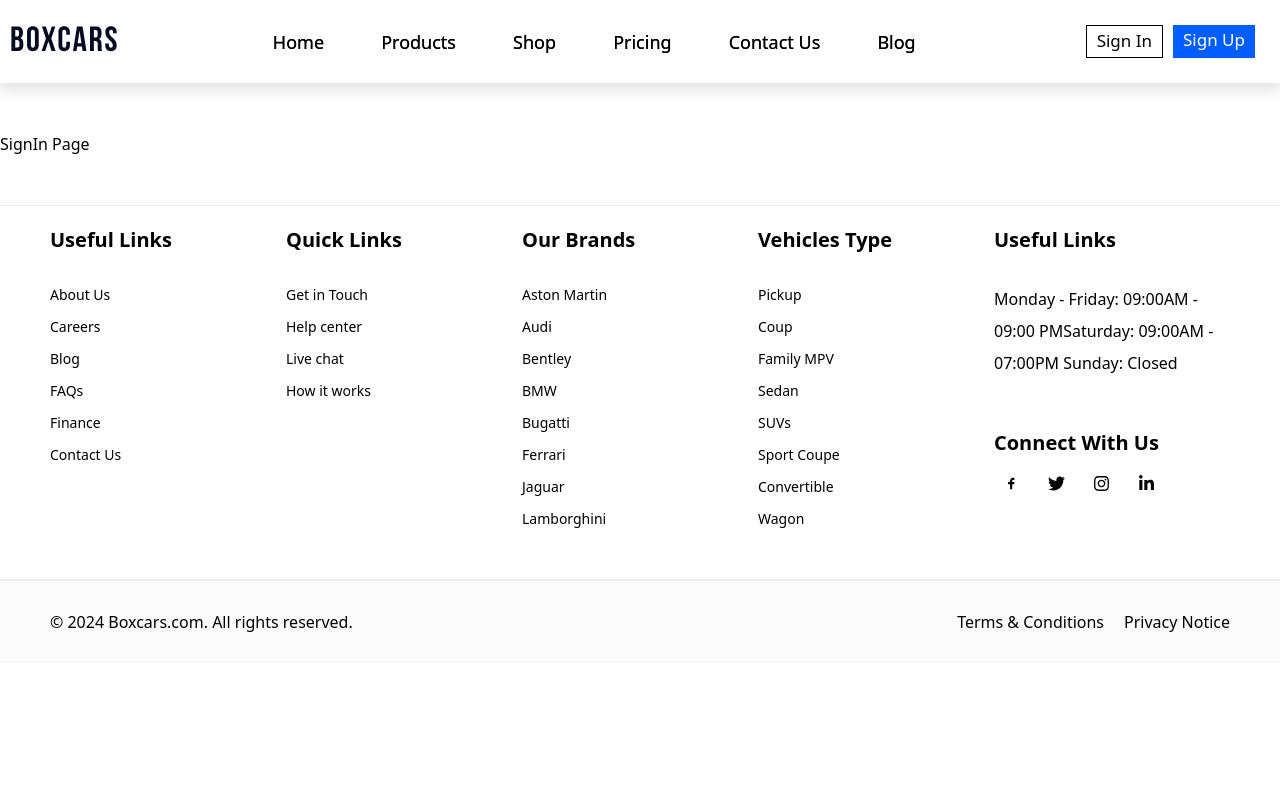
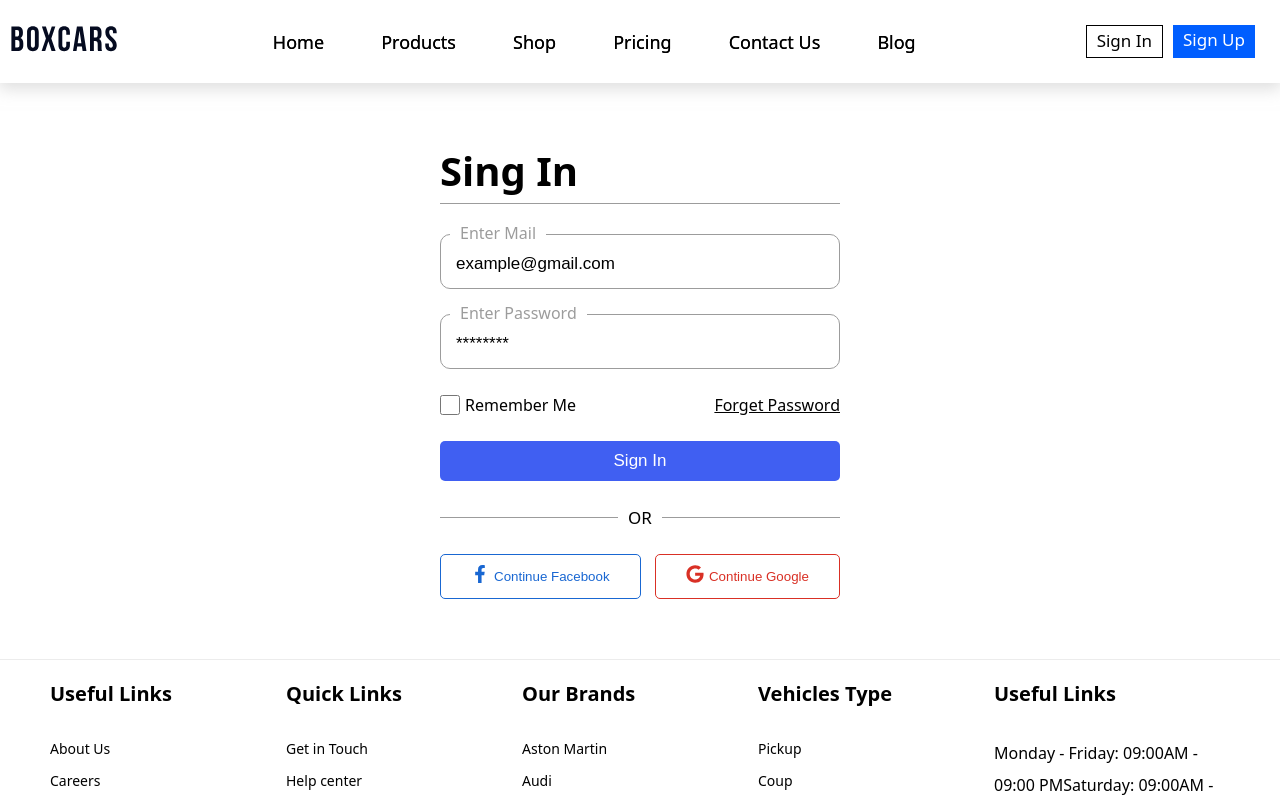
Before and after one commit to DimaShamoev/Car_Rent_WebSite, a React (Vite) app: page /signIn in a window 1280 px wide. Shown: the top 800 px of the page. Built offline with nearby package versions, Linux system fonts and the light colour scheme.

Commit message:
finished sing in page

```diff
--- a/src/Pages/SignIn/SignIn.css
+++ b/src/Pages/SignIn/SignIn.css
@@ -0,0 +1,177 @@
+.sign-in-page {
+    display: flex;
+    justify-content: center;
+    align-items: center;
+}
+
+.sign-in-block {
+    display: flex;
+    flex-direction: column;
+    gap: 30px;
+    width: max-content;
+    max-width: 100%;
+    padding: 10px;
+}
+
+.sign-in-title {
+    font-size: 40px;
+    font-weight: 600;
+    padding: 0 0 5px 0;
+    border-bottom: solid 1px #9c9c9c;
+    cursor: default;
+}
+
+.sign-in-form-block form {
+    display: flex;
+    flex-direction: column;
+    gap: 25px;
+}
+
+.input-block {
+    position: relative;
+}
+
+.input-block span {
+    position: absolute;
+    background-color: white;
+    color: #9c9c9c;
+    padding: 3px 10px;
+    top: -15px;
+    left: 10px;
+}
+
+.input-block input {
+    height: 55px;
+    width: 400px;
+    max-width: 100%;
+    border: solid 1px #9c9c9c;
+    outline: none;
+    padding: 7px 15px 3px 15px;
+    font-size: 17px;
+    border-radius: 10px;
+
+    &::placeholder {
+        margin: 10px 0 0 0;
+        color: black;
+    }
+
+}
+
+.btns-block {
+    display: flex;
+    justify-content: space-between;
+}
+
+.remember-btn {
+    display: flex;
+    align-items: center;
+    gap: 5px;
+}
+
+.remember-btn input {
+    height: 20px;
+    width: 20px;
+}
+
+.forget-pass-btn a {
+    color: black;
+}
+
+.sing-in-btn {
+    display: flex;
+    justify-content: center;
+}
+
+.sing-in-btn button {
+    border: none;
+    cursor: pointer;
+    width: 100%;
+    padding: 10px 0;
+    background-color: #405FF2;
+    color: white;
+    border-radius: 5px;
+    font-size: 17px;
+    transition: 0.2s;
+
+    &:hover {
+        background-color: #0146A6;
+    }
+}
+
+.separate-line {
+    position: relative;
+    display: flex;
+    justify-content: center;
+    align-items: center;
+    gap: 10px;
+    font-size: 17px;
+    cursor: default;
+}
+
+.separate-line::before {
+    content: '';
+    height: 1px;
+    width: 100%;
+    background-color: #9c9c9c;
+}
+
+.separate-line::after {
+    content: '';
+    height: 1px;
+    width: 100%;
+    background-color: #9c9c9c;
+}
+
+.social-btns-block {
+    display: flex;
+    justify-content: space-between;
+}
+
+.social-btns-block button {
+    padding: 10px 30px;
+    display: flex;
+    align-items: center;
+    text-align: center;
+    gap: 5px;
+    background: transparent;
+    border-radius: 5px;
+    cursor: pointer;
+    transition: 0.2s;
+}
+
+.social-btns-block button span {
+    font-size: 18px;
+}
+
+.facebook-btn button {
+    color: #1967D2;
+    border: solid 1px #1967D2;
+
+    &:hover {
+        background-color: #1967D2;
+        color: white;
+    }
+}
+
+.google-btn button {
+    color: #D93025;
+    border: solid 1px #D93025;
+
+    &:hover {
+        background-color: #D93025;
+        color: white;
+    }
+}
+
+@media screen and (max-width: 450px) {
+    .social-btns-block {
+        flex-direction: column;
+        gap: 15px;
+
+    }
+
+    .social-btns-block button {
+        width: 100%;
+        text-align: center;
+    }
+}
--- a/src/Pages/SignIn/SignIn.tsx
+++ b/src/Pages/SignIn/SignIn.tsx
@@ -1,10 +1,47 @@
-import React from 'react'
-import './SignIn.css'
+import React from "react";
+import "./SignIn.css";
+import { FaFacebookF, FaGoogle } from "react-icons/fa";
 
 const SignIn: React.FunctionComponent = () => {
-  return (
-    <div>SignIn Page</div>
-  )
-}
+    return (
+        <div className="sign-in-page">
+            <div className="sign-in-block">
+                <div className="sign-in-title">Sing In</div>
+                <div className="sign-in-form-block">
+                    <form>
+                        <div className="input-block">
+                            <span>Enter Mail</span>
+                            <input type="text" placeholder="example@gmail.com" />
+                        </div>
+                        <div className="input-block">
+                            <span>Enter Password</span>
+                            <input type="password" placeholder="********" />
+                        </div>
+                        <div className="btns-block">
+                            <div className="remember-btn">
+                                <input type="checkbox" /> Remember Me
+                            </div>
+                            <div className="forget-pass-btn">
+                                <a href="#">Forget Password</a>
+                            </div>
+                        </div>
+                        <div className="sing-in-btn">
+                            <button type="submit">Sign In</button>
+                        </div>
+                        <div className="separate-line">OR</div>
+                        <div className="social-btns-block">
+                            <div className="facebook-btn">
+                                <button><span><FaFacebookF /></span> Continue Facebook</button>
+                            </div>
+                            <div className="google-btn">
+                                <button><span><FaGoogle /></span> Continue Google</button>
+                            </div>
+                        </div>
+                    </form>
+                </div>
+            </div>
+        </div>
+    );
+};
 
-export default SignIn
+export default SignIn;
```
